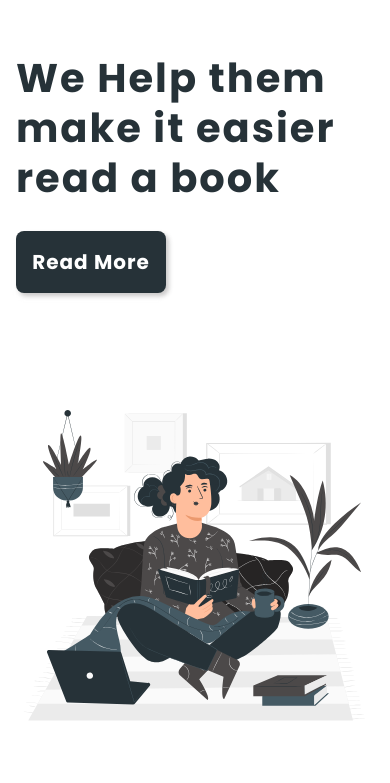
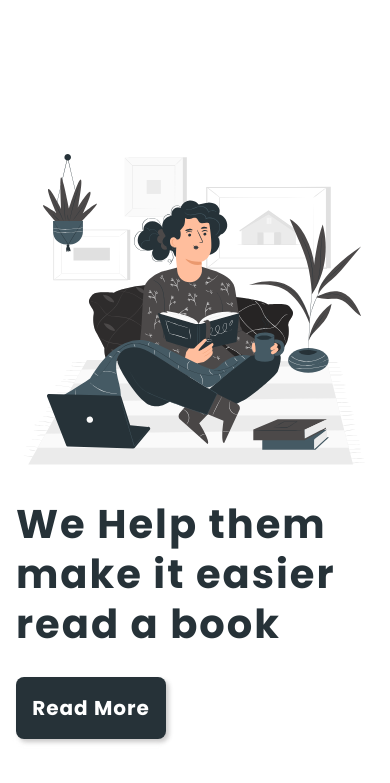
Before and after one commit to wa765/Hello-Books-Theme, a plain HTML site: page index.html in a window 390 px wide. Shown: the part 71-854 px from the top of the page. Drawn offline with nearby package versions, Linux system fonts and the light colour scheme; a web font is replaced by a local one.

Commit message:
Update index.html

```diff
--- a/index.html
+++ b/index.html
@@ -16,7 +16,7 @@
     <!-- font poppins -->
     <link rel="preconnect" href="https://fonts.gstatic.com">
     <link href="https://fonts.googleapis.com/css2?family=Poppins:wght@400;700&display=swap" rel="stylesheet">
-    <title>Hello Books</title>
+    <title>Hello | Books</title>
 </head>
 
 <body>
@@ -45,12 +45,12 @@
     <section id="hero1">
         <div class=" jumbotron container">
             <div class="row">
-                <div class="col-md-6">
+                <div class="col-md-6 order-md-1 order-2">
                     <h4 class="display">We Help them make it easier read a book</h4>
                     <!-- button -->
                     <a href="#"><button type="button" class="btn button-readmore">Read More</button></a>
                 </div>
-                <div class="col-md-5 col-md-offset-1">
+                <div class="col-md-5 col-md-offset-1 order-md-2 order-1">
                     <img src="img/hero.svg" class="hero1" alt="hero 1">
                 </div>
             </div>
```
